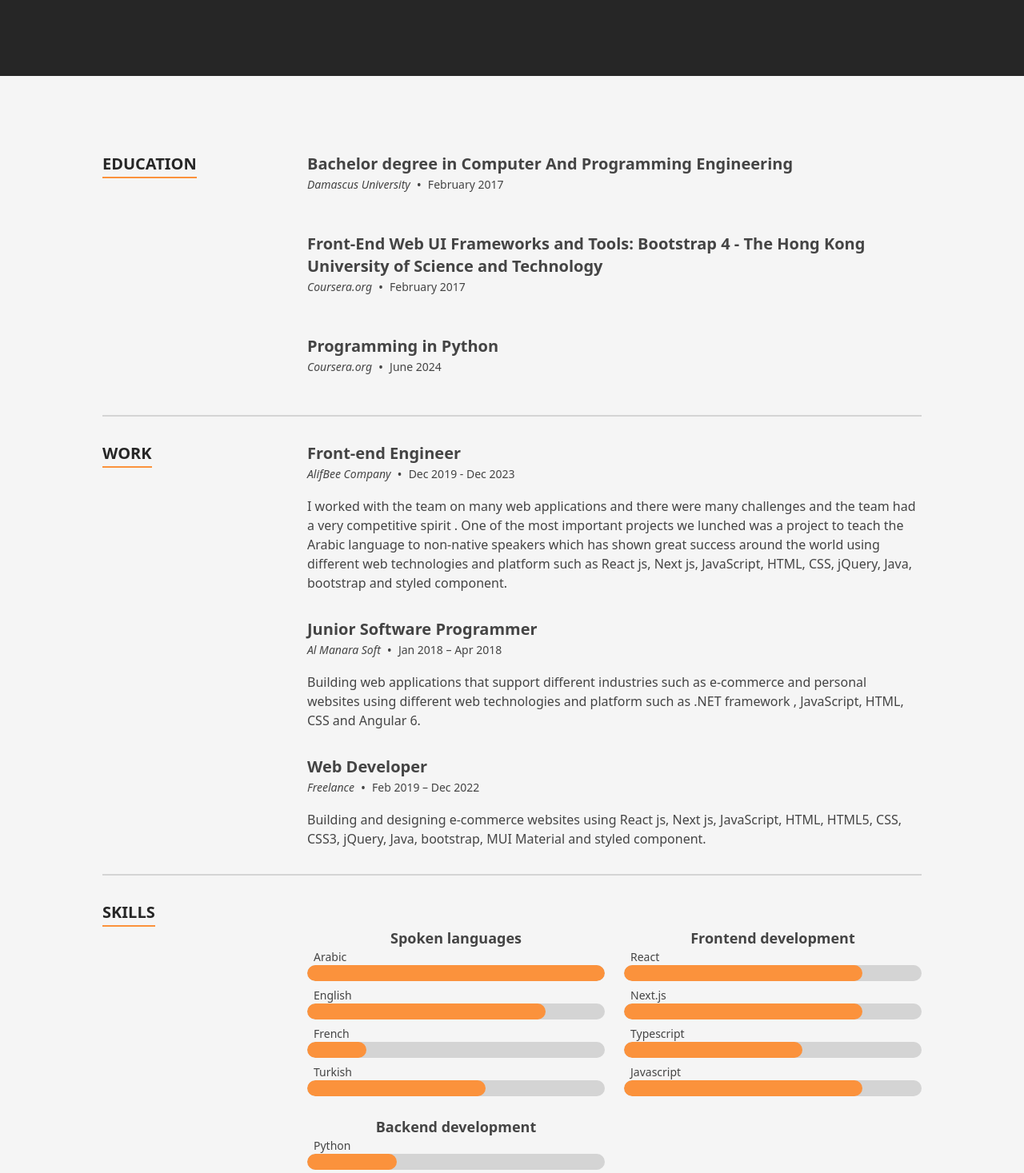
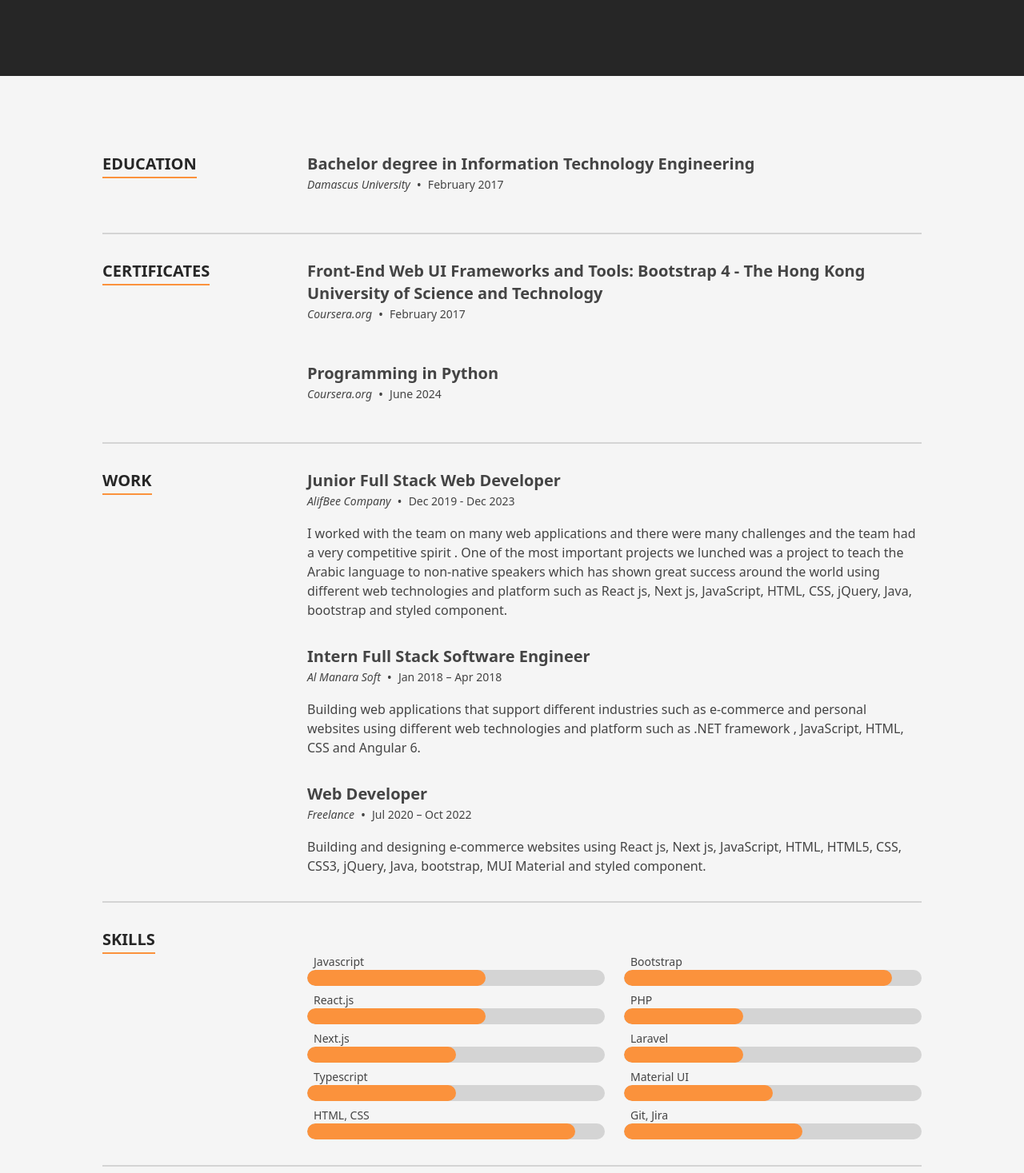
Before and after one commit to alaasanteha/github-portfolio, a Next.js app: page / in a window 1280 px wide. Shown: the part 1333-2800 px from the top of the page at 80% size. Built offline with nearby package versions, Linux system fonts and the light colour scheme.

Commit message:
update my cv

```diff
--- a/src/components/Sections/Resume/index.tsx
+++ b/src/components/Sections/Resume/index.tsx
@@ -1,6 +1,6 @@
 import {FC, memo} from 'react';
 
-import {education, experience, SectionId, skills} from '../../../data/data';
+import {education,certificates, experience, SectionId, skills,languages} from '../../../data/data';
 import Section from '../../Layout/Section';
 import ResumeSection from './ResumeSection';
 import {SkillGroup} from './Skills';
@@ -12,6 +12,11 @@ const Resume: FC = memo(() => {
       <div className="flex flex-col divide-y-2 divide-neutral-300">
         <ResumeSection title="Education">
           {education.map((item, index) => (
+            <TimelineItem item={item} key={`${item.title}-${index}`} />
+          ))}
+        </ResumeSection>
+        <ResumeSection title="Certificates">
+          {certificates.map((item, index) => (
             <TimelineItem item={item} key={`${item.title}-${index}`} />
           ))}
         </ResumeSection>
@@ -28,6 +33,14 @@ const Resume: FC = memo(() => {
             ))}
           </div>
         </ResumeSection>
+        <ResumeSection title="languages">
+          <p className="pb-8"></p>
+          <div className="grid grid-cols-1 gap-6 md:grid-cols-2">
+            {languages.map((skillgroup, index) => (
+              <SkillGroup key={`${skillgroup.name}-${index}`} skillGroup={skillgroup} />
+            ))}
+          </div>
+        </ResumeSection>
       </div>
     </Section>
   );
--- a/src/data/data.tsx
+++ b/src/data/data.tsx
@@ -9,10 +9,10 @@ import {
 } from '@heroicons/react/24/outline';
 
 import GithubIcon from '../components/Icon/GithubIcon';
-import InstagramIcon from '../components/Icon/InstagramIcon';
+// import InstagramIcon from '../components/Icon/InstagramIcon';
 import LinkedInIcon from '../components/Icon/LinkedInIcon';
-import StackOverflowIcon from '../components/Icon/StackOverflowIcon';
-import TwitterIcon from '../components/Icon/TwitterIcon';
+// import StackOverflowIcon from '../components/Icon/StackOverflowIcon';
+// import TwitterIcon from '../components/Icon/TwitterIcon';
 import heroImage from '../images/header-background.webp';
 import porfolioImage1 from '../images/portfolio/portfolio-1.png';
 import porfolioImage3 from '../images/portfolio/portfolio-3.png';
@@ -52,7 +52,7 @@ export const SectionId = {
   Resume: 'resume',
   Skills: 'skills',
   Stats: 'stats',
-  Testimonials: 'testimonials',
+  Testimonials: 'Recommendations',
 } as const;
 
 export type SectionId = (typeof SectionId)[keyof typeof SectionId];
@@ -67,7 +67,7 @@ export const heroData: Hero = {
     <>
       <p className="prose-sm text-stone-200 sm:prose-base lg:prose-lg">
         I'm a <strong className="text-stone-100"> Software Engineer</strong>, currently working
-        as a  <strong className="text-stone-100">Front End Developer</strong> with 4+ years of experience building and maintaining high-quality, responsive web applications for different domains, such as e-commerce, education, and health care.
+        as a  <strong className="text-stone-100">Front End Developer</strong> with 3+ years of experience building and maintaining high-quality, responsive web applications for different domains, such as e-commerce, education, and health care.
       </p>
       {/* <p className="prose-sm text-stone-200 sm:prose-base lg:prose-lg">
         In my free time time, you can catch me training in <strong className="text-stone-100">Muay Thai</strong>,
@@ -96,7 +96,7 @@ export const heroData: Hero = {
  */
 export const aboutData: About = {
   profileImageSrc: profilepic,
-  description: `Front-End developer with 4+ years of experience building and maintaining high-quality, responsive web applications for different domains, such as e-commerce, education, and health care.
+  description: `Front-End developer with 3+ years of experience building and maintaining high-quality, responsive web applications for different domains, such as e-commerce, education, and health care.
 
 Proven ability to deliver projects on time and within budget, both independently and collaboratively. Proficient in JavaScript, TypeScript, React Js, Next Js, Laravel, PHP. Hands-on experience with Agile development methodologies and a proven ability to translate complex business requirements into user-friendly digital interfaces.
 
@@ -116,7 +116,63 @@ Proven ability to deliver projects on time and within budget, both independently
  */
 export const skills: SkillGroup[] = [
   {
-    name: 'Spoken languages',
+    name: '',
+    skills: [
+      {
+        name: 'Javascript',
+        level: 6,
+      },
+      {
+        name: 'React.js',
+        level: 6,
+      },
+      {
+        name: 'Next.js',
+        level: 5,
+      },
+      {
+        name: 'Typescript',
+        level: 5,
+      },
+      {
+        name: 'HTML, CSS',
+        level: 9,
+      },
+    ],
+  },
+  {
+    name: '',
+    skills: [
+      {
+        name: 'Bootstrap',
+        level: 9,
+      },
+      {
+        name: 'PHP',
+        level: 4,
+      },
+      {
+        name: 'Laravel',
+        level: 4,
+      },
+      {
+        name: 'Material UI',
+        level: 5,
+      },
+      {
+        name: 'Git, Jira',
+        level: 6,
+      },
+    ],
+  },
+];
+
+/**
+ * Skills section
+ */
+export const languages: SkillGroup[] = [
+  {
+    name: '',
     skills: [
       {
         name: 'Arabic',
@@ -124,49 +180,19 @@ export const skills: SkillGroup[] = [
       },
       {
         name: 'English',
-        level: 8,
+        level: 6,
+      },
+      {
+        name: 'Turkish',
+        level: 4,
       },
       {
         name: 'French',
-        level: 2,
+        level: 1,
       },
       {
-        name: 'Turkish',
-        level: 6,
-      },
-    ],
-  },
-  {
-    name: 'Frontend development',
-    skills: [
-      {
-        name: 'React',
-        level: 8,
-      },
-      {
-        name: 'Next.js',
-        level: 8,
-      },
-      {
-        name: 'Typescript',
-        level: 6,
-      },
-      {
-        name: 'Javascript',
-        level: 8,
-      },
-    ],
-  },
-  {
-    name: 'Backend development',
-    skills: [
-      {
-        name: 'Python',
-        level: 3,
-      },
-      {
-        name: 'Node.js',
-        level: 2,
+        name: 'German',
+        level: 1,
       },
     ],
   },
@@ -212,12 +238,12 @@ export const portfolioItems: PortfolioItem[] = [
     url: 'http://blog.alifbee.com/',
     image: porfolioImage1,
   },
-  {
-    title: 'Premium Surplus',
-    description: 'I worked on this project as a freelancer. Technologies: Next.js • Material-UI • HTML/CSS • RESTful API • MVC',
-    url: 'https://psurplus.com/',
-    image: porfolioImage6,
-  },
+  // {
+  //   title: 'Premium Surplus',
+  //   description: 'I worked on this project as a freelancer. Technologies: Next.js • Material-UI • HTML/CSS • RESTful API • MVC',
+  //   url: 'https://psurplus.com/',
+  //   image: porfolioImage6,
+  // },
 ];
 
 /**
@@ -227,9 +253,11 @@ export const education: TimelineItem[] = [
   {
     date: 'February 2017',
     location: 'Damascus University',
-    title: 'Bachelor degree in Computer And Programming Engineering',
+    title: 'Bachelor degree in Information Technology Engineering',
     content: <p></p>,
   },
+];
+export const certificates: TimelineItem[] = [
   {
     date: 'February 2017',
     location: 'Coursera.org',
@@ -248,7 +276,7 @@ export const experience: TimelineItem[] = [
   {
     date: 'Dec 2019 - Dec 2023',
     location: 'AlifBee Company',
-    title: 'Front-end Engineer',
+    title: 'Junior Full Stack Web Developer',
     content: (
       <p>
         I worked with the team on many web applications and there were many challenges and the team had a
@@ -262,7 +290,7 @@ export const experience: TimelineItem[] = [
   {
     date: 'Jan 2018 – Apr 2018 ',
     location: 'Al Manara Soft',
-    title: 'Junior Software Programmer',
+    title: 'Intern Full Stack Software Engineer',
     content: (
       <p>
         Building web applications that support different industries such as e-commerce and personal websites
@@ -272,7 +300,7 @@ export const experience: TimelineItem[] = [
     ),
   },
   {
-    date: 'Feb 2019 – Dec 2022 ',
+    date: 'Jul 2020 – Oct 2022 ',
     location: 'Freelance',
     title: 'Web Developer',
     content: (
@@ -331,11 +359,11 @@ export const contact: ContactSection = {
       text: 'Istanbul, Turkey',
       href: 'https://www.google.ca/maps/place/%C4%B0stanbul/@41.0054632,28.8473759,11z',
     },
-    {
-      type: ContactType.Instagram,
-      text: '@alaa.santeha',
-      href: 'https://www.instagram.com/alaa.santeha/',
-    },
+    // {
+    //   type: ContactType.Instagram,
+    //   text: '@alaa.santeha',
+    //   href: 'https://www.instagram.com/alaa.santeha/',
+    // },
     {
       type: ContactType.Github,
       text: 'alaasanteha',
@@ -349,8 +377,8 @@ export const contact: ContactSection = {
  */
 export const socialLinks: Social[] = [
   {label: 'Github', Icon: GithubIcon, href: 'https://github.com/alaasanteha'},
-  {label: 'Stack Overflow', Icon: StackOverflowIcon, href: 'https://stackoverflow.com/users/16721333/alaa-snteha'},
+  // {label: 'Stack Overflow', Icon: StackOverflowIcon, href: 'https://stackoverflow.com/users/16721333/alaa-snteha'},
   {label: 'LinkedIn', Icon: LinkedInIcon, href: 'https://www.linkedin.com/in/alaa-snteha'},
-  {label: 'Instagram', Icon: InstagramIcon, href: 'https://www.instagram.com/alaa.santeha/'},
-  {label: 'Twitter', Icon: TwitterIcon, href: 'https://twitter.com/AlaaSanteha'},
+  // {label: 'Instagram', Icon: InstagramIcon, href: 'https://www.instagram.com/alaa.santeha/'},
+  // {label: 'Twitter', Icon: TwitterIcon, href: 'https://twitter.com/AlaaSanteha'},
 ];
```
Also changed, not shown: 1 other file (tests, documents, lock files or other folders).
